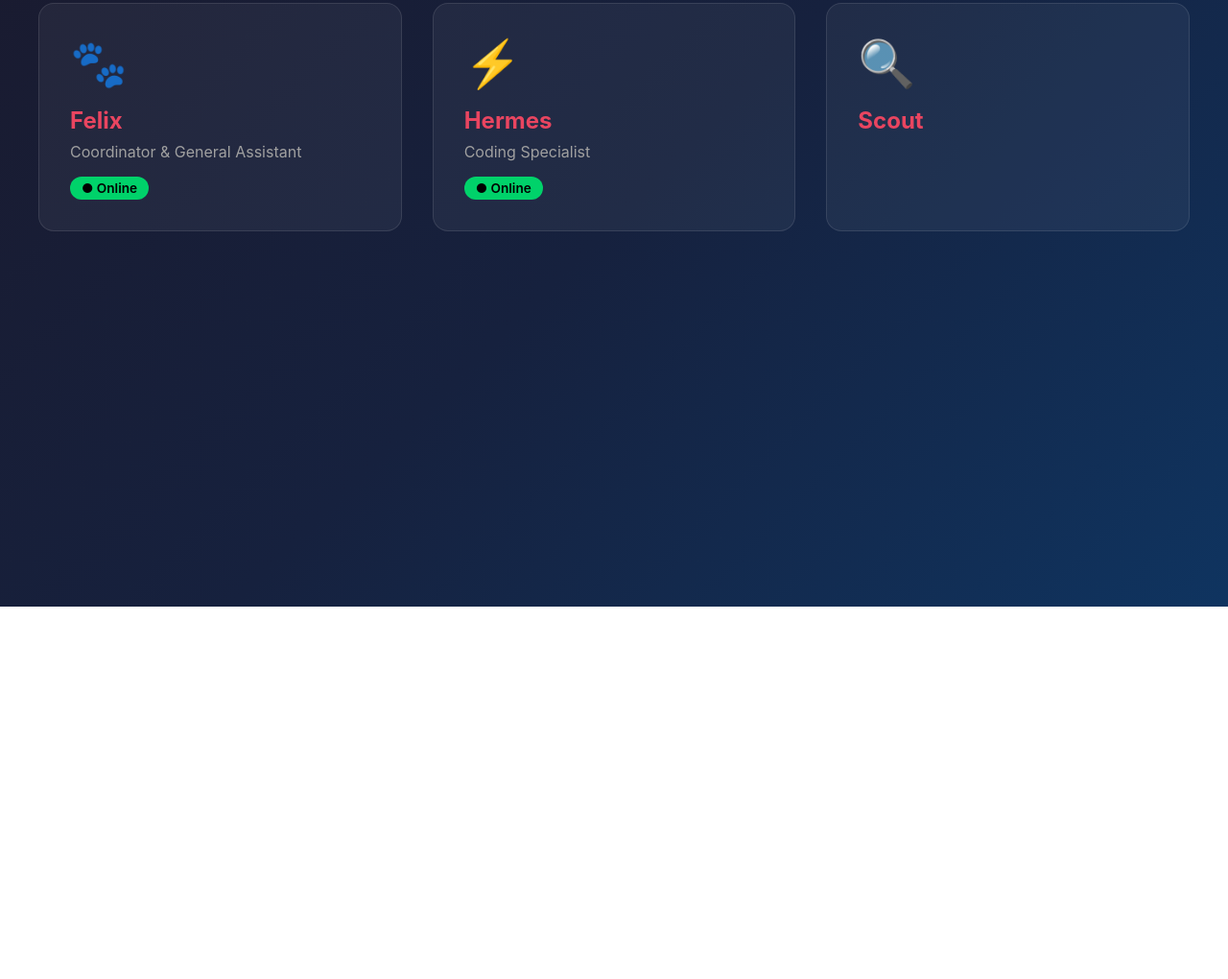
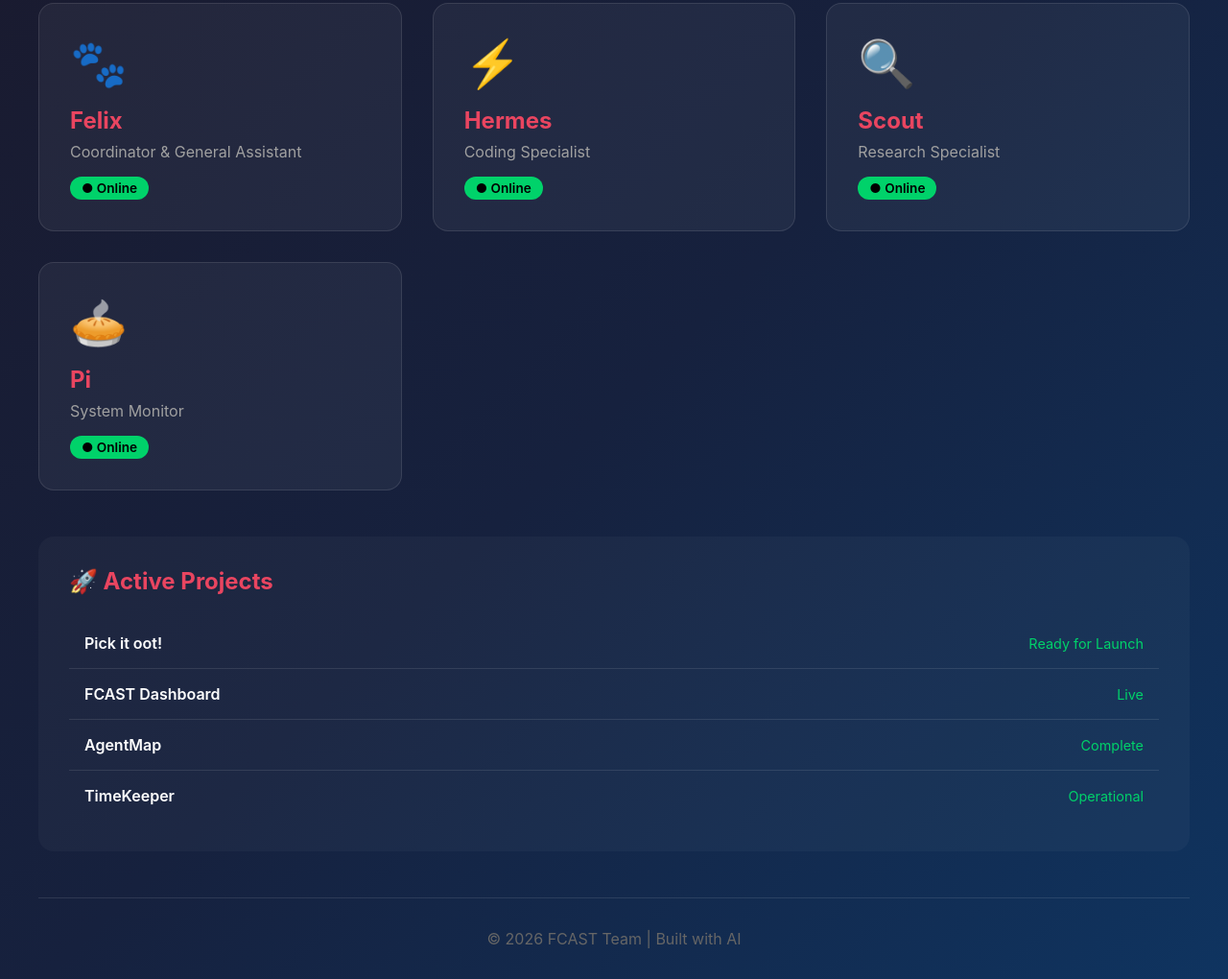
Before and after one commit to felixcartel2026-cyber/fcast-dashboard, a plain HTML site: page index.html in a window 1280 px wide. Shown: the part 168-1188 px from the top of the page at 96% size. Before the commit the page ends 800 px from the top, so only its background shows below. Drawn offline with Linux system fonts and the light colour scheme.

Commit message:
Update index.html

```diff
--- a/index.html
+++ b/index.html
@@ -80,3 +80,26 @@
             <div class="agent-card">
                 <div class="agent-emoji">🔍</div>
                 <h3 class="agent-name">Scout</h3>
+                                <p class="agent-role">Research Specialist</p>
+                <span class="status online">● Online</span>
+            </div>
+            <div class="agent-card">
+                <div class="agent-emoji">🥧</div>
+                <h3 class="agent-name">Pi</h3>
+                <p class="agent-role">System Monitor</p>
+                <span class="status online">● Online</span>
+            </div>
+        </div>
+        <div class="projects">
+            <h2>🚀 Active Projects</h2>
+            <ul class="project-list">
+                <li><span class="project-name">Pick it oot!</span><span class="project-status">Ready for Launch</span></li>
+                <li><span class="project-name">FCAST Dashboard</span><span class="project-status">Live</span></li>
+                <li><span class="project-name">AgentMap</span><span class="project-status">Complete</span></li>
+                <li><span class="project-name">TimeKeeper</span><span class="project-status">Operational</span></li>
+            </ul>
+        </div>
+        <footer><p>© 2026 FCAST Team | Built with AI</p></footer>
+    </div>
+</body>
+</html>
```
